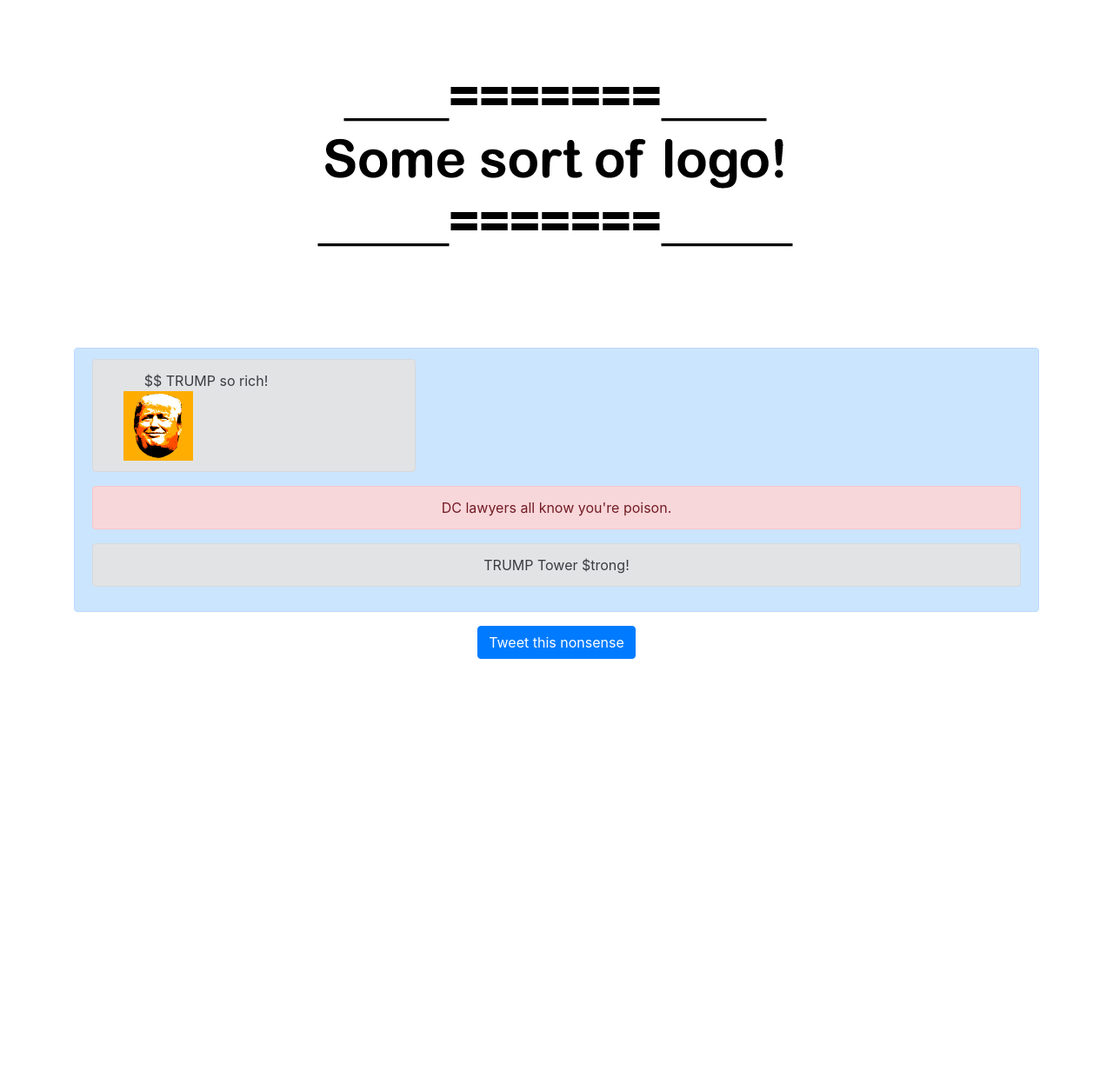
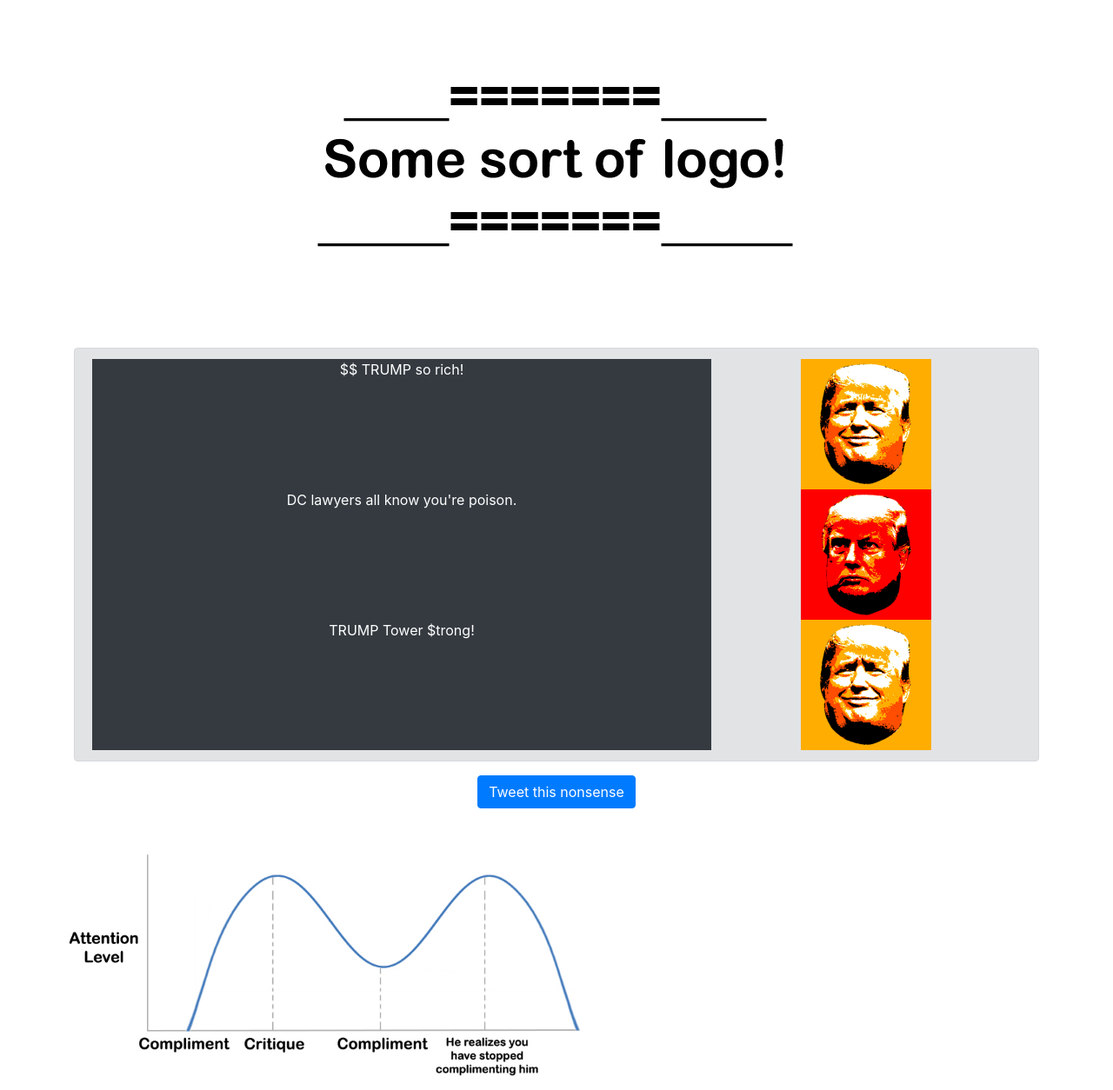
Before and after one commit to aglines/trumpcomplimentsandwich, a Flask app: page / in a window 1280 px wide. Shown: the whole page at 87% size. Before the commit the page ends 758 px from the top, so only its background shows below. Run offline with Flask 2, Linux system fonts and the light colour scheme; some libraries are stand-ins or nearby versions.

Commit message:
add content

```diff
--- a/app/templates/index.html
+++ b/app/templates/index.html
@@ -23,50 +23,61 @@
 
 <body>
 
-
+<!-- LOGO -->
 <div class="container">
   <div class="row">
     <div class="col text-center">
       <img class="img-fluid" src="{{url_for('static', filename='logo.jpg')}}" />
     </div>
   </div>
+</div>
 
+<!-- === SANDWICH === -->
+<div class="container">
   <div class="row">
     <div class="col">
       <div class="text-center">
-        <div class="alert alert-primary" role="alert">
-
-          <div class="container">
+        <div class="alert alert-secondary" role="alert">
+        <div class="container">
           <div class="row">
-            <div class="alert alert-secondary" role="alert">
-              <div class="col-8">
+              <div class="col-8 bg-dark text-white align-middle">
+                <div class="my-auto">
                 {{ tweetIntro }}
+                </div>
               </div>
               <div class="col-4">
-                <img class="img-fluid" src="{{url_for('static', filename='trumpintro.jpg')}}" />
+                <img class="img-fluid" src="{{url_for('static', filename='trumpintro.jpg')}}" width="150px" height="150px" />
               </div>
-            </div>
           </div>
+        </div>
+        <div class="container">
+          <div class="row">
+              <div class="col-8 bg-dark text-white align-middle">
+                <div class="my-auto">
+                {{ tweetMid }}
+                </div>
+              </div>
+              <div class="col-4">
+                <img class="img-fluid" src="{{url_for('static', filename='trumpmid.jpg')}}" width="150px" height="150px" />
+              </div>
           </div>
-
-
-
-
-          <div class="alert alert-danger" role="alert">
-            {{ tweetMid }}
+        </div>
+        <div class="container">
+          <div class="row">
+              <div class="col-8 bg-dark text-white align-middle">
+                <div class="my-auto">
+                {{ tweetOutro }}
+                </div>
+              </div>
+              <div class="col-4">
+                <img class="img-fluid" src="{{url_for('static', filename='trumpoutro.jpg')}}" width="150px" height="150px" />
+              </div>
           </div>
-          <div class="alert alert-secondary" role="alert">
-            {{ tweetOutro }}
-          </div>
-
-        </div> <!--alert div-->
-
-
+        </div>
+        </div>
       </div>
     </div>
   </div>
-
-
   <div class="row">
     <div class="col">
       <div class="text-center">
@@ -77,10 +88,29 @@
       </div>
     </div>
   </div>
+</div>
+
+<!-- FAQ -->
+<div class="container">
+
+  <div class="row">
+    <div class="align-middle bg-lightblue text-white">
+      <div class="my-auto">
+      It's when you sneak a criticism between two compliments, so that a narcissist has a better chance of paying attention to the criticism.
+      </div>
+    </div>
+  </div>
+
+  <div class="row">
+    <div class="align-middle bg-lightblue text-white">
+      <div class="my-auto">
+        <img class="img-fluid" src="{{url_for('static', filename='attentiongraph.jpg')}}" width="600px" height="150px" />
+      </div>
+    </div>
+  </div>
 
 
 </div>
 
-
 </body>
 </html>
```
Also changed, not shown: 1 other file.
